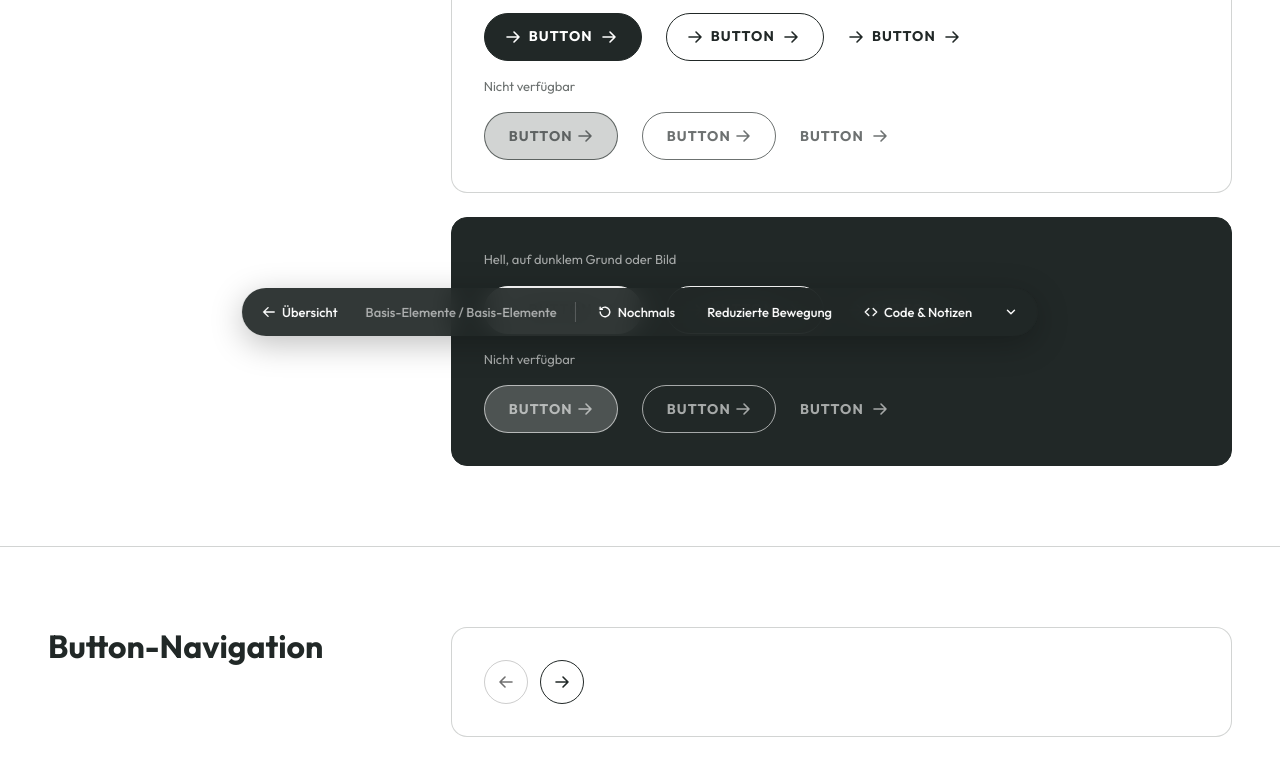
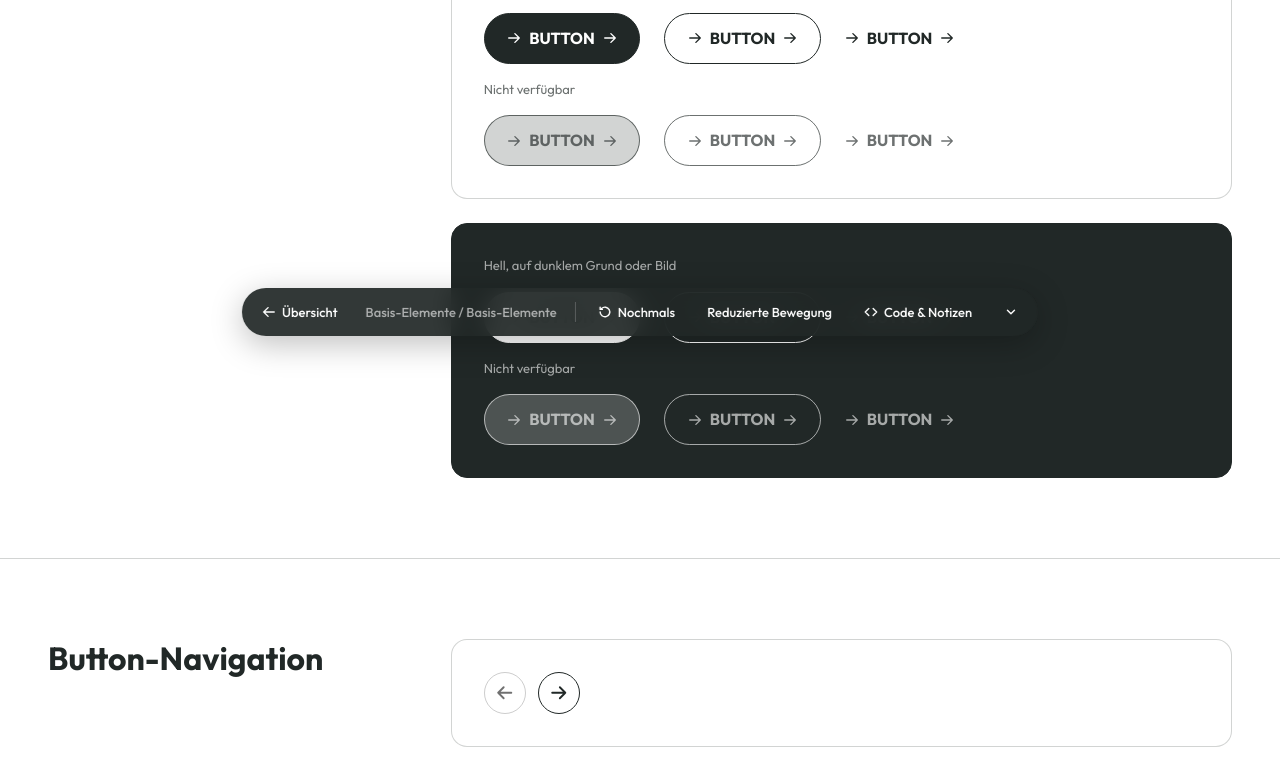
Before and after one commit to ramonmohler/augusta-raurica-motion, a plain HTML site: page basis/basis-elemente/index.html in a window 1280 px wide. Shown: the part 448-1206 px from the top of the page. Drawn offline with nearby package versions, Linux system fonts and the light colour scheme.

Commit message:
Unselected-Buttons und Button-Navigation exakt wie Figma
- Unselected mit Pfeil links und rechts wie die anderen Zustände (3130:324/346/335/357)
- Buttons 156 × 51: Text 16 px, Laufweite 0, Innenabstand 16/24 inkl. Rand, Icon 14
- Button-Navigation 42 px, Icon 17.5 px (3009:10351/10417)

Co-Authored-By: Claude Opus 5.5 <noreply@anthropic.com>

```diff
--- a/basis/basis-elemente/index.html
+++ b/basis/basis-elemente/index.html
@@ -28,7 +28,11 @@
   @media (max-width: 600px) { .tabs { display: flex; width: 100%; gap: 2px; } .tab { flex: 1; min-width: 0; padding: 12px 4px; font-size: 13px; letter-spacing: .02em; } }
 
   /* ---------- Buttons: Zustand „Unselected“ (Figma) = nicht verfügbar ---------- */
-  .btn .i:first-child { margin-left: -4px; }
+  /* Masse wie Figma „Button“: Text 16 px Bold, Laufweite 0, Innenabstand 16/24, Abstand 8, Icon 14 */
+  /* Rand liegt in Figma innen: 16/24 Innenabstand inkl. 1.5 px Rand → 156 × 51 */
+  main .btn, main .tert { font-size: 16px; line-height: 19px; letter-spacing: 0; }
+  main .btn { min-height: 51px; padding: 14.5px 22.5px; gap: 8px; }
+  main .btn svg.i, main .tert svg.i { width: 14px; height: 14px; }
   .tert { display: inline-flex; align-items: center; gap: 8px; min-height: 44px; border: 0; background: none; padding: 0; color: inherit; cursor: pointer;
     font: 700 var(--btn-s)/1.2 var(--font); letter-spacing: .08em; text-transform: uppercase; text-decoration: none; }
   .tert .i { transition: transform 250ms var(--ease-out); }
@@ -208,9 +212,9 @@
         <a class="btn btn--outline" href="#"><svg class="i" aria-hidden="true"><use href="#i-arrow"/></svg>Button<svg class="i" aria-hidden="true"><use href="#i-arrow"/></svg></a>
         <a class="tert" href="#"><svg class="i" aria-hidden="true"><use href="#i-arrow"/></svg>Button<svg class="i" aria-hidden="true"><use href="#i-arrow"/></svg></a>
         <span class="stage__label">Nicht verfügbar</span>
-        <a class="btn" aria-disabled="true">Button<svg class="i" aria-hidden="true"><use href="#i-arrow"/></svg></a>
-        <a class="btn btn--outline" aria-disabled="true">Button<svg class="i" aria-hidden="true"><use href="#i-arrow"/></svg></a>
-        <a class="tert" aria-disabled="true">Button<svg class="i" aria-hidden="true"><use href="#i-arrow"/></svg></a>
+        <a class="btn" aria-disabled="true"><svg class="i" aria-hidden="true"><use href="#i-arrow"/></svg>Button<svg class="i" aria-hidden="true"><use href="#i-arrow"/></svg></a>
+        <a class="btn btn--outline" aria-disabled="true"><svg class="i" aria-hidden="true"><use href="#i-arrow"/></svg>Button<svg class="i" aria-hidden="true"><use href="#i-arrow"/></svg></a>
+        <a class="tert" aria-disabled="true"><svg class="i" aria-hidden="true"><use href="#i-arrow"/></svg>Button<svg class="i" aria-hidden="true"><use href="#i-arrow"/></svg></a>
       </div>
       <div class="stage stage--dark">
         <span class="stage__label">Hell, auf dunklem Grund oder Bild</span>
@@ -218,9 +222,9 @@
         <a class="btn btn--ghost-light" href="#"><svg class="i" aria-hidden="true"><use href="#i-arrow"/></svg>Button<svg class="i" aria-hidden="true"><use href="#i-arrow"/></svg></a>
         <a class="tert" href="#"><svg class="i" aria-hidden="true"><use href="#i-arrow"/></svg>Button<svg class="i" aria-hidden="true"><use href="#i-arrow"/></svg></a>
         <span class="stage__label">Nicht verfügbar</span>
-        <a class="btn btn--light" aria-disabled="true">Button<svg class="i" aria-hidden="true"><use href="#i-arrow"/></svg></a>
-        <a class="btn btn--ghost-light" aria-disabled="true">Button<svg class="i" aria-hidden="true"><use href="#i-arrow"/></svg></a>
-        <a class="tert" aria-disabled="true">Button<svg class="i" aria-hidden="true"><use href="#i-arrow"/></svg></a>
+        <a class="btn btn--light" aria-disabled="true"><svg class="i" aria-hidden="true"><use href="#i-arrow"/></svg>Button<svg class="i" aria-hidden="true"><use href="#i-arrow"/></svg></a>
+        <a class="btn btn--ghost-light" aria-disabled="true"><svg class="i" aria-hidden="true"><use href="#i-arrow"/></svg>Button<svg class="i" aria-hidden="true"><use href="#i-arrow"/></svg></a>
+        <a class="tert" aria-disabled="true"><svg class="i" aria-hidden="true"><use href="#i-arrow"/></svg>Button<svg class="i" aria-hidden="true"><use href="#i-arrow"/></svg></a>
       </div>
     </div>
   </section>
--- a/shared/base.css
+++ b/shared/base.css
@@ -53,7 +53,7 @@ svg.i { width: 16px; height: 16px; flex: none; fill: none; stroke: currentColor;
 .btns { display: flex; flex-wrap: wrap; align-items: center; gap: 8px 20px; }
 
 /* Runder Pfeil-Button (Figma „Button-Navigation“) */
-.round { width: 44px; height: 44px; border-radius: 50%; display: inline-grid; place-items: center; border: 1.5px solid currentColor; background: transparent; color: var(--anth); cursor: pointer; padding: 0;
+.round { width: 42px; height: 42px; border-radius: 50%; display: inline-grid; place-items: center; border: 1.5px solid currentColor; background: transparent; color: var(--anth); cursor: pointer; padding: 0;
   transition: background-color var(--dur-hover) ease, color var(--dur-hover) ease, border-color var(--dur-hover) ease, opacity var(--dur-hover) ease, transform var(--dur-press) var(--ease-out); }
 .round:active { transform: scale(.94); }
 /* Status „Unselected“ (Figma): Rand 20 %, Pfeil 56 % (dunkel) bzw. 60 % (hell) */
@@ -61,6 +61,7 @@ svg.i { width: 16px; height: 16px; flex: none; fill: none; stroke: currentColor;
 .round--light[aria-disabled="true"] { border-color: rgba(255, 255, 255, .2); color: var(--weiss-a60); }
 .round--light { color: var(--weiss); }
 .round--prev svg { transform: rotate(180deg); }
+.round svg.i { width: 17.5px; height: 17.5px; stroke-width: 1.7; }   /* Figma: Kreis 42, Icon 17.5, Strich 1.875 */
 @media (hover: hover) and (pointer: fine) {
   .round:not([aria-disabled="true"]):hover { background: var(--black); border-color: var(--black); color: var(--weiss); }
   .round--light:not([aria-disabled="true"]):hover { background: var(--weiss); border-color: var(--weiss); color: var(--anth); }
```
